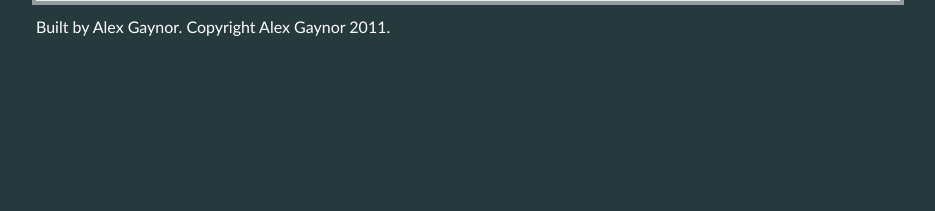
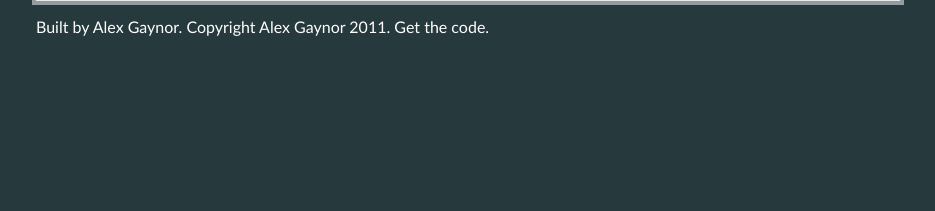
Before and after one commit to alex/vcs-translator, a Django app: page /feedback/ in a window 1280 px wide. Shown: the part 496-707 px from the top of the page, without its empty margins (172-1107 px from the left). Run offline with Django 3.2, Linux system fonts and the light colour scheme; parts of the project's set-up code (start-up, migrations or seed data) failed here and were passed over; some libraries are stand-ins or nearby versions.

Commit message:
Link to the code.

```diff
--- a/vcstranslator_project/templates/base.html
+++ b/vcstranslator_project/templates/base.html
@@ -18,6 +18,7 @@
             <p>
                 Built by <a href="http://alexgaynor.net">Alex Gaynor</a>.
                 Copyright Alex Gaynor 2011.
+                <a href="https://github.com/alex/vcs-translator">Get the code.</a>
             </p>
         </div>
         <script type="text/javascript" src="https://ajax.googleapis.com/ajax/libs/jquery/1.4.4/jquery.min.js"></script>
```
